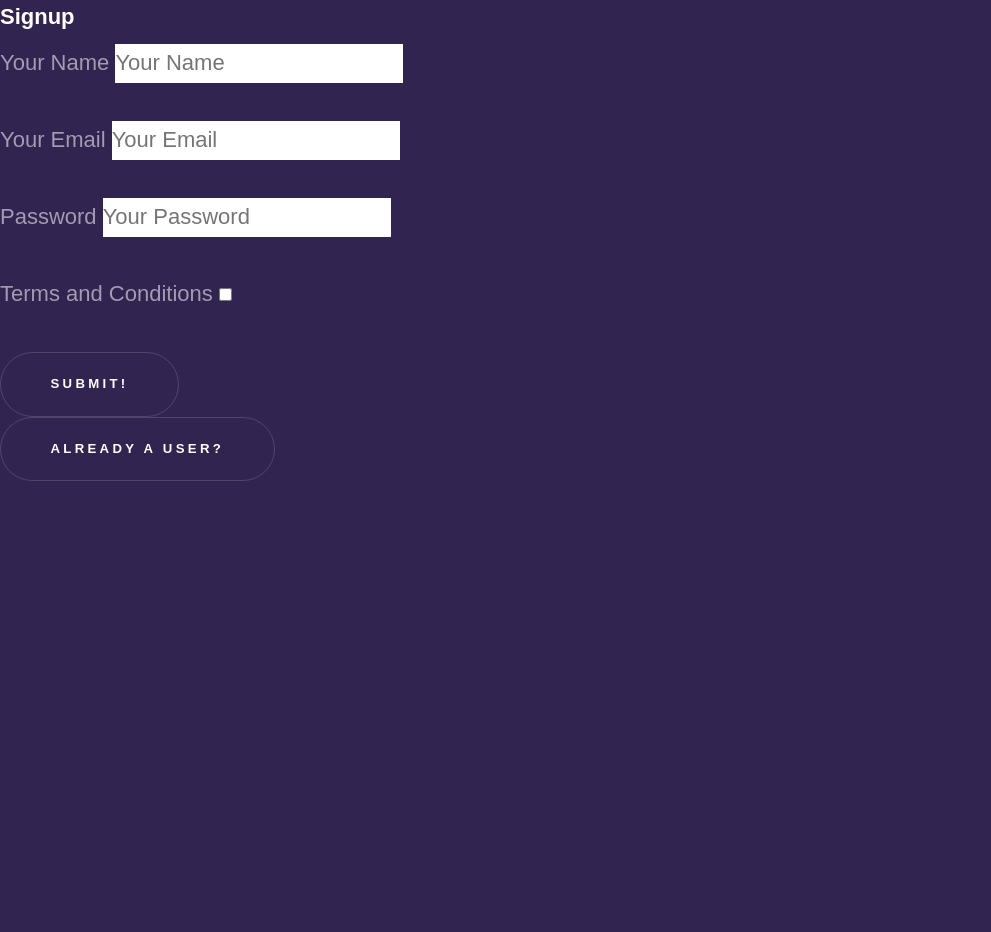
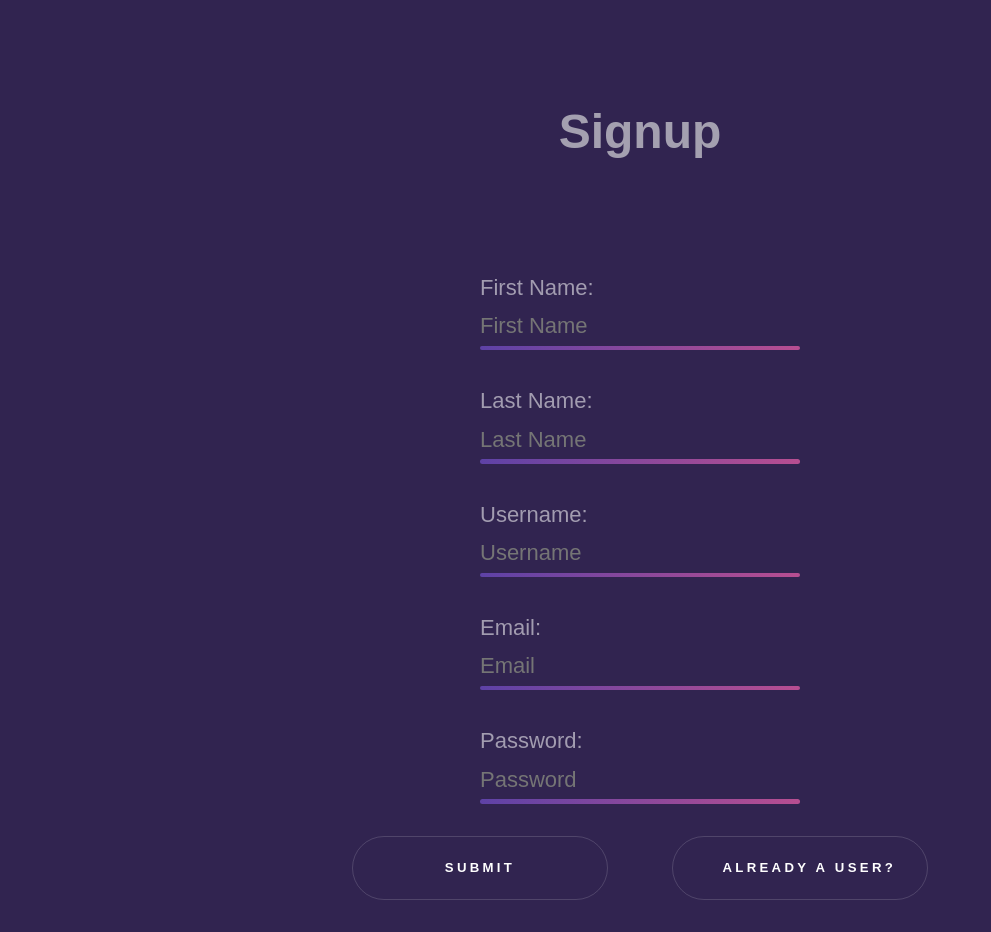
Before and after one commit to justin-mavity/front-end, a React (Create React App) app in the folder vr-funding-platform-front-end/: page /register in a window 1280 px wide. Shown: the whole page, without its empty margins (0-991 px from the left). Before the commit the page ends 800 px from the top, so only its background shows below. Built offline with nearby package versions, Linux system fonts and the light colour scheme; no server answers.

Commit message:
Styled the Register form.

```diff
--- a/vr-funding-platform-front-end/src/Forms/Login.js
+++ b/vr-funding-platform-front-end/src/Forms/Login.js
@@ -1,6 +1,6 @@
 import React, { useState, useEffect } from "react";
 import { useHistory, Link } from "react-router-dom";
-import { Button, Form, FormGroup, Label, Input } from "reactstrap";
+import { Label } from "reactstrap";
 import axios from "axios";
 import styled from "styled-components";
 
@@ -33,32 +33,33 @@ const StyledForm = styled.form`
 
 const StyledEmailContainer = styled.div`
   width: 25%;
-  margin-left: 4.25%;
 `;
 
 const StyledPasswordContainer = styled.div`
   width: 25%;
 `;
 
+const StyledInputBorder = styled.div`
+  width: 100%;
+`;
+
 const StyledInput = styled.input`
-  width: 75%;
+  width: 100%;
   background: none;
   outline: none;
 `;
 
 const StyledEmailBorder = styled.div`
-  width: 76.25%;
+  width: 100%;
   height: 0.2em;
-  margin-left: 13.45%;
   margin-bottom: 10%;
   border-radius: 0.2em;
   background: linear-gradient(to right, #5e42a6, #b74e91);
 `;
 
 const StyledPasswordBorder = styled.div`
-  width: 76.25%;
+  width: 100%;
   height: 0.2em;
-  margin-left: 22%;
   margin-bottom: 10%;
   border-radius: 0.2em;
   background: linear-gradient(to right, #5e42a6, #b74e91);
@@ -69,8 +70,8 @@ const StyledButtonContainer = styled.div`
 `;
 
 const StyledButton = styled.button`
-  width: 40%;
-  margin: 0 5%;
+  width: 49%;
+  margin: 0 0.5%;
 `;
 
 function Login() {
@@ -89,16 +90,16 @@ function Login() {
   const history = useHistory();
 
   const schema = yup.object().shape({
-    email: yup.string().required("email is required"),
+    email: yup.string().required("Please Input Your Email"),
     password: yup
       .string()
-      .required("Password is required")
-      .min(6, "Password is required and must be at least 6 characters long"),
+      .required("Please Input Your Password")
+      .min(6, "Password Must Be At Least 6 Characters Long"),
   });
 
   useEffect(() => {
     schema.isValid(form).then((valid) => setDisabled(!valid));
-  }, [form]);
+  }, [form, schema]);
 
   const change = (e) => {
     const { value, name } = e.target;
@@ -140,28 +141,33 @@ function Login() {
         <StyledForm onSubmit={submit}>
           <StyledEmailContainer>
             <Label for="email">Email: </Label>
+            <StyledInputBorder>
               <StyledInput
                 className="form-control"
                 onChange={change}
                 value={form.email}
                 name="email"
-              type="text"
+                type="email"
                 placeholder="Email"
               />
               <StyledEmailBorder />
+            </StyledInputBorder>
           </StyledEmailContainer>
           <div style={{ color: "red" }}>{errors.email}</div>
+
           <StyledPasswordContainer>
             <Label for="password">Password: </Label>
+            <StyledInputBorder>
               <StyledInput
                 className="form-control"
                 onChange={change}
                 value={form.password}
                 name="password"
-              type="text"
+                type="password"
                 placeholder="Password"
               />
               <StyledPasswordBorder />
+            </StyledInputBorder>
           </StyledPasswordContainer>
           <div style={{ color: "red" }}>{errors.password}</div>
           <StyledButtonContainer>
--- a/vr-funding-platform-front-end/src/Forms/Register.js
+++ b/vr-funding-platform-front-end/src/Forms/Register.js
@@ -2,28 +2,102 @@ import React, { useState, useEffect } from "react";
 import { useHistory } from "react-router-dom";
 import axios from "axios";
 import { Link } from "react-router-dom";
-import { Form, FormGroup, Label, Input, Button } from "reactstrap";
+import { Label } from "reactstrap";
 import styled from "styled-components";
 import * as yup from "yup";
+
+const StyledPage = styled.div`
+  width: 100%;
+  height: 100%;
+  display: flex;
+  flex-direction: column;
+  justify-content: center;
+  align-items: center;
+`;
+
+const StyledHeader = styled.h2`
+  margin-top: 7.5%;
+  font-size: 3rem;
+  color: #a4a0b0;
+`;
+
+const StyledForm = styled.form`
+  width: 100%;
+  height: 100%;
+  display: flex;
+  flex-direction: column;
+  justify-content: center;
+  align-items: center;
+  margin-top: 6%;
+`;
+
+const StyledFirstNameContainer = styled.div`
+  width: 25%;
+`;
+
+const StyledLastNameContainer = styled.div`
+  width: 25%;
+`;
+
+const StyledUsernameContainer = styled.div`
+  width: 25%;
+`;
+
+const StyledEmailContainer = styled.div`
+  width: 25%;
+`;
+
+const StyledPasswordContainer = styled.div`
+  width: 25%;
+`;
+
+const StyledInputBorder = styled.div`
+  width: 100%;
+`;
+
+const StyledInput = styled.input`
+  width: 100%;
+  background: none;
+  outline: none;
+`;
+
+const StyledBorder = styled.div`
+  width: 100%;
+  height: 0.2em;
+  margin-bottom: 10%;
+  border-radius: 0.2em;
+  background: linear-gradient(to right, #5e42a6, #b74e91);
+`;
 
 const StyledError = styled.div`
   color: red;
   font-size: 1rem;
 `;
 
+const StyledButtonContainer = styled.div`
+  width: 50%;
+`;
+
+const StyledButton = styled.button`
+  width: 40%;
+  margin: 0 5% 5%;
+`;
+
 function Register() {
   const [form, setForm] = useState({
-    name: "",
+    first_name: "",
+    last_name: "",
+    username: "",
     email: "",
     password: "",
-    terms: false,
   });
 
   const [errors, setErrors] = useState({
-    name: "",
+    first_name: "",
+    last_name: "",
+    username: "",
     email: "",
     password: "",
-    terms: false,
   });
 
   const [disabled, setDisabled] = useState(true);
@@ -48,21 +122,22 @@ function Register() {
       });
   };
 
-  const change = (event) => {
-    const { checked, value, name, type } = event.target;
-    const valueToUse = type === "checkbox" ? checked : value;
-    setFormErrors(name, value);
+  const change = (e) => {
+    const { value, name } = e.target;
+    const valueToUse = value;
     setForm({ ...form, [name]: valueToUse });
+    setFormErrors(name, valueToUse);
   };
 
   const schema = yup.object().shape({
-    name: yup.string().required("Name is required"),
-    email: yup.string().email().required("Email is required"),
+    first_name: yup.string().required("Please Input Your First Name"),
+    last_name: yup.string().required("Please Input Your Last Name"),
+    username: yup.string().required("Please Input A Username"),
+    email: yup.string().email().required("Please Input Your Email"),
     password: yup
       .string()
-      .required("Password is required")
-      .min(6, "Password is required and must be at least 6 characters long"),
-    terms: yup.boolean().oneOf([false], "You must give away your data"), //This is where the issue is, (check with Brian)
+      .required("Please Input A Password")
+      .min(6, "Password Must Be At Least 6 Characters Long"),
   });
 
   useEffect(() => {
@@ -72,13 +147,14 @@ function Register() {
   const submit = (e) => {
     e.preventDefault();
     const newUser = {
-      name: form.name.trim(),
+      first_name: form.first_name.trim(),
+      last_name: form.last_name.trim(),
+      username: form.username.trim(),
       email: form.email.trim(),
       password: form.password.trim(),
-      terms: form.terms,
     };
     axios
-      .post("https://tt-46-vr-funding/register", newUser)
+      .post("https://tt-46-vr-funding.herokuapp.com/auth/register", newUser)
       .then((res) => {
         console.log("Login res: ", res);
         history.push("/dashboard");
@@ -89,75 +165,104 @@ function Register() {
   };
 
   return (
-    <>
-      <h2 className="login">Signup</h2>
-      <div className="signup">
-        <Form onSubmit={submit}>
-          <FormGroup>
-            <Label>Your Name </Label>
-            <Input
+    <StyledPage className="signup">
+      <StyledHeader className="login">Signup</StyledHeader>
+      <StyledForm onSubmit={submit}>
+        <StyledFirstNameContainer>
+          <Label>First Name: </Label>
+          <StyledInputBorder>
+            <StyledInput
               className="form-control"
               type="text"
-              name="name"
-              value={form.name}
+              name="first_name"
+              value={form.first_name}
               onChange={change}
-              placeholder="Your Name"
+              placeholder="First Name"
             />
+            <StyledBorder />
+          </StyledInputBorder>
+          <StyledError>{errors.first_name}</StyledError>
+        </StyledFirstNameContainer>
 
-            <StyledError>{errors.name}</StyledError>
-            <br></br>
-            <Label>Your Email </Label>
-            <Input
+        <StyledLastNameContainer>
+          <Label>Last Name: </Label>
+          <StyledInputBorder>
+            <StyledInput
+              className="form-control"
+              type="text"
+              name="last_name"
+              value={form.last_name}
+              onChange={change}
+              placeholder="Last Name"
+            />
+            <StyledBorder />
+          </StyledInputBorder>
+          <StyledError>{errors.last_name}</StyledError>
+        </StyledLastNameContainer>
+
+        <StyledUsernameContainer>
+          <Label>Username: </Label>
+          <StyledInputBorder>
+            <StyledInput
+              className="form-control"
+              type="text"
+              name="username"
+              value={form.username}
+              onChange={change}
+              placeholder="Username"
+            />
+            <StyledBorder />
+          </StyledInputBorder>
+          <StyledError>{errors.username}</StyledError>
+        </StyledUsernameContainer>
+
+        <StyledEmailContainer>
+          <Label>Email: </Label>
+          <StyledInputBorder>
+            <StyledInput
               className="form-control"
               onChange={change}
               name="email"
               type="email"
               value={form.email}
-              placeholder="Your Email"
+              placeholder="Email"
             />
+            <StyledBorder />
+          </StyledInputBorder>
+          <StyledError>{errors.email}</StyledError>
+        </StyledEmailContainer>
 
-            <StyledError>{errors.email}</StyledError>
-            <br></br>
-            <Label>Password </Label>
-            <Input
+        <StyledPasswordContainer>
+          <Label>Password: </Label>
+          <StyledInputBorder>
+            <StyledInput
               className="form-control"
               onChange={change}
               name="password"
-              type="text"
+              type="password"
               value={form.password}
-              placeholder="Your Password"
+              placeholder="Password"
             />
+            <StyledBorder />
+          </StyledInputBorder>
           <StyledError>{errors.password}</StyledError>
-            <br></br>
-            <Label>Terms and Conditions </Label>
-            <Input
-              className="form-control"
-              onChange={change}
-              name="terms"
-              type="checkbox"
-              value={form.terms}
-              checked={form.terms}
-            />
+        </StyledPasswordContainer>
 
-            <StyledError>{errors.terms}</StyledError>
-            <br></br>
-            <Button
+        <StyledButtonContainer>
+          <StyledButton
             className="form-control"
             disabled={disabled}
             onSubmit={submit}
             type="submit"
           >
-              Submit!
-            </Button>
-
-            <br></br>
+            Submit
+          </StyledButton>
           <Link to="/Login">
-              <Button>Already a user?</Button>
+            <StyledButton>Already a user?</StyledButton>
           </Link>
-          </FormGroup>
-        </Form>
-      </div>
-    </>
+        </StyledButtonContainer>
+      </StyledForm>
+    </StyledPage>
   );
 }
 
```
Also changed, not shown: 1 other file (tests, documents, lock files or other folders). Lines whose indentation alone changed are shown as unchanged.
